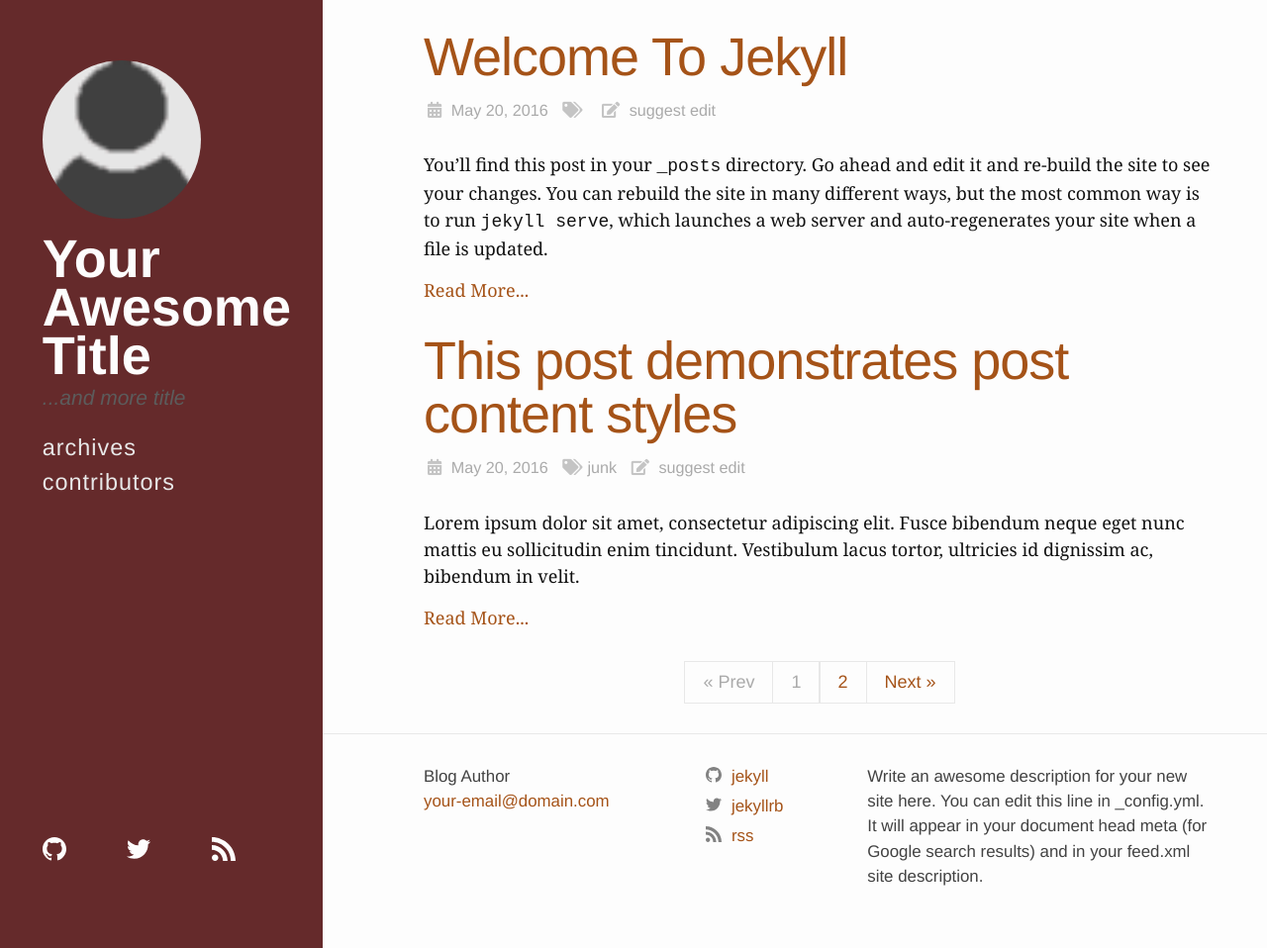
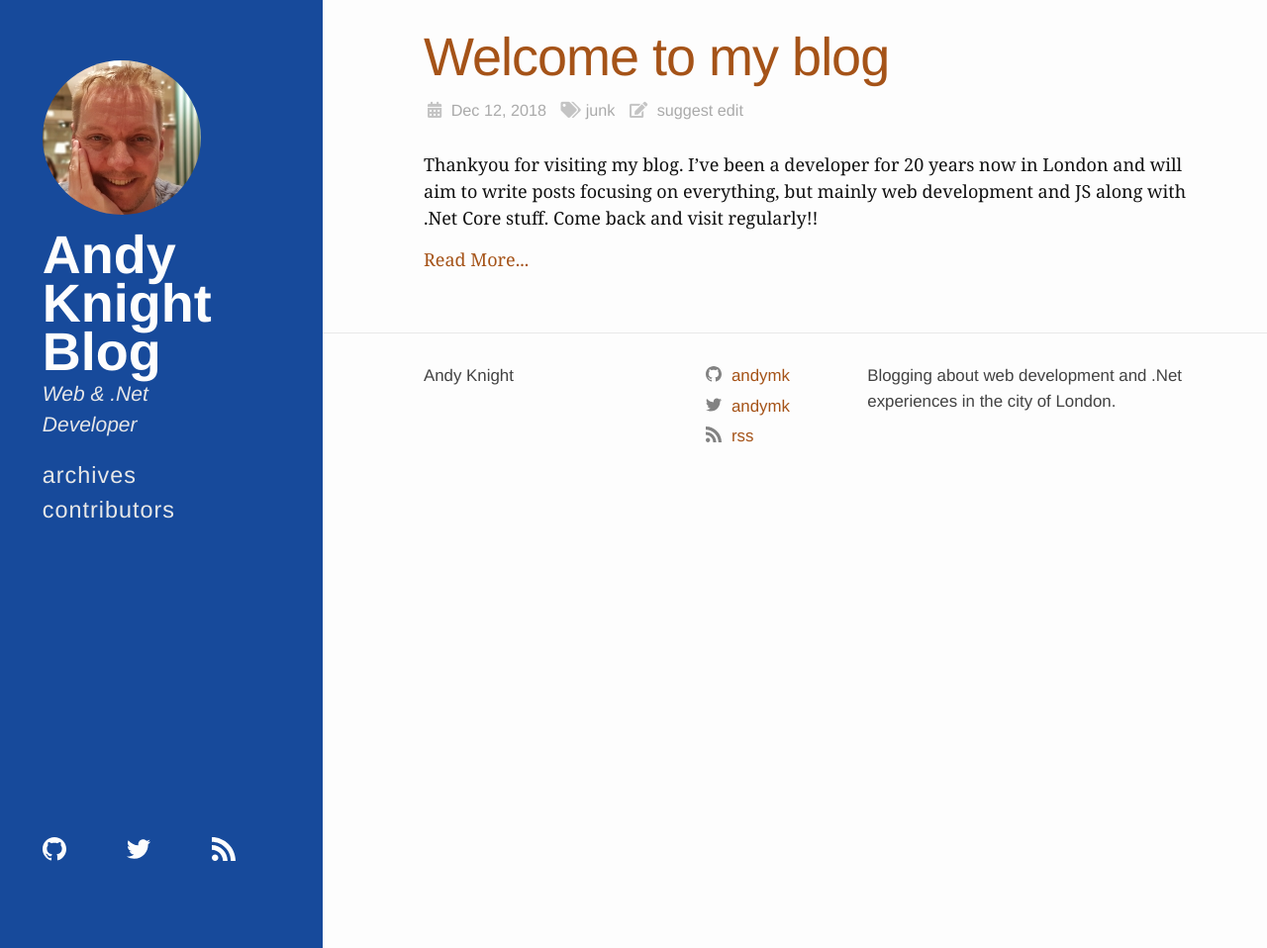
Before and after one commit to andymk/andymk.github.io, a Jekyll site: the page built from index.html, in a window 1280 px wide and 958 px high. Shown: the whole window at 99% size. Built offline with Jekyll 4.4.1, drawn with Linux system fonts in a browser that asks for light colours; cached includes are drawn as plain includes; nearby versions of some CDN libraries; library files that are not in the unit come from our copies; the list of posts is cut into pages by our own code.

Commit message:
config, analytics and welcome page

```diff
--- a/_config.yml
+++ b/_config.yml
@@ -1,21 +1,19 @@
-title: Your awesome title
-subtitle: ...and more title
-author: Blog Author
-avatar_url: /assets/img/unknown-avatar.png  # Should be 160x160px.
+title: Andy Knight Blog
+subtitle: Web & .Net Developer
+author: Andy Knight
+avatar_url: /assets/img/avatar-1.jpg  # Should be 160x160px.
 description: > # this means to ignore newlines until "twitter_username:"
-  Write an awesome description for your new site here. You can edit this
-  line in _config.yml. It will appear in your document head meta (for
-  Google search results) and in your feed.xml site description.
-repository: haacked/haackbar
+  Blogging about web development and .Net experiences in the city of London.
+repository: andymk/andymk
 
 # contact
 contact:
-  email: your-email@domain.com  # Comment out this line if you don't want to expose your email.
+#  email: your-email@domain.com  # Comment out this line if you don't want to expose your email.
 #  url: https://your-contact-url # Uncomment this to provide a contact form url instead of an email
 
 # social links
-twitter_username: jekyllrb
-github_username:  jekyll
+twitter_username: andymk
+github_username:  andymk
 rss: rss
 #dribbble_username: jekyll
 #facebook_username: jekyll
--- /dev/null
+++ b/_includes/analytics.html
@@ -0,0 +1,9 @@
+  <!-- Global site tag (gtag.js) - Google Analytics -->
+  <script async src="https://www.googletagmanager.com/gtag/js?id=UA-16740441-2"></script>
+  <script>
+    window.dataLayer = window.dataLayer || [];
+    function gtag(){dataLayer.push(arguments);}
+    gtag('js', new Date());
+
+    gtag('config', 'UA-16740441-2');
+  </script>
--- a/_layouts/default.html
+++ b/_layouts/default.html
@@ -13,6 +13,7 @@
     </main>
 
     {% include_cached footer.html %}
+    {% include analytics.html %}
   </body>
 
 </html>
--- /dev/null
+++ b/_posts/2018-12-12-welcome-to-my-blog.md
@@ -0,0 +1,8 @@
+---
+title: "Welcome to my blog"
+categories: junk
+author: "Andy Knight"
+---
+Thankyou for visiting my blog. I've been a developer for 20 years now in London and will aim to write posts focusing on everything, but mainly web development and JS along with .Net Core stuff. Come back and visit regularly!!
+
+Andy
--- a/assets/css/main.scss
+++ b/assets/css/main.scss
@@ -17,3 +17,7 @@
 
 
 @import 'haacked-theme';
+
+$brand-color:#174a9b;
+.header {background-color: #174a9b}
+.site-subtitle {color: #e5e6e8}
```
Also changed, not shown: _exampleposts/2016-05-20-my-example-post.md (renamed from _posts/2016-05-20-my-example-post.md), _exampleposts/2016-05-20-super-long-article.md (renamed from _posts/2016-05-20-super-long-article.md), _exampleposts/2016-05-20-this-post-demonstrates-post-content-styles.md (renamed from _posts/2016-05-20-this-post-demonstrates-post-content-styles.md), _exampleposts/2016-05-20-welcome-to-jekyll.md (renamed from _posts/2016-05-20-welcome-to-jekyll.md), assets/img/avatar-1.jpg (added).
